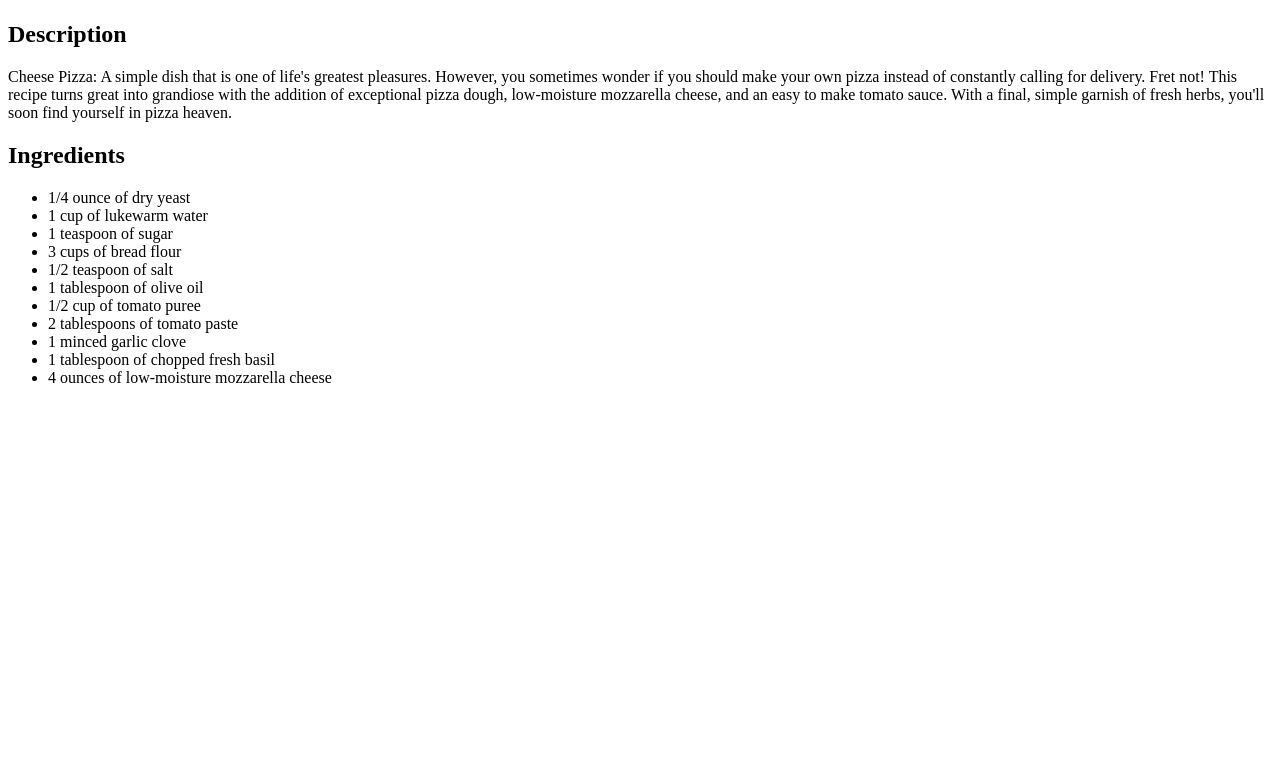
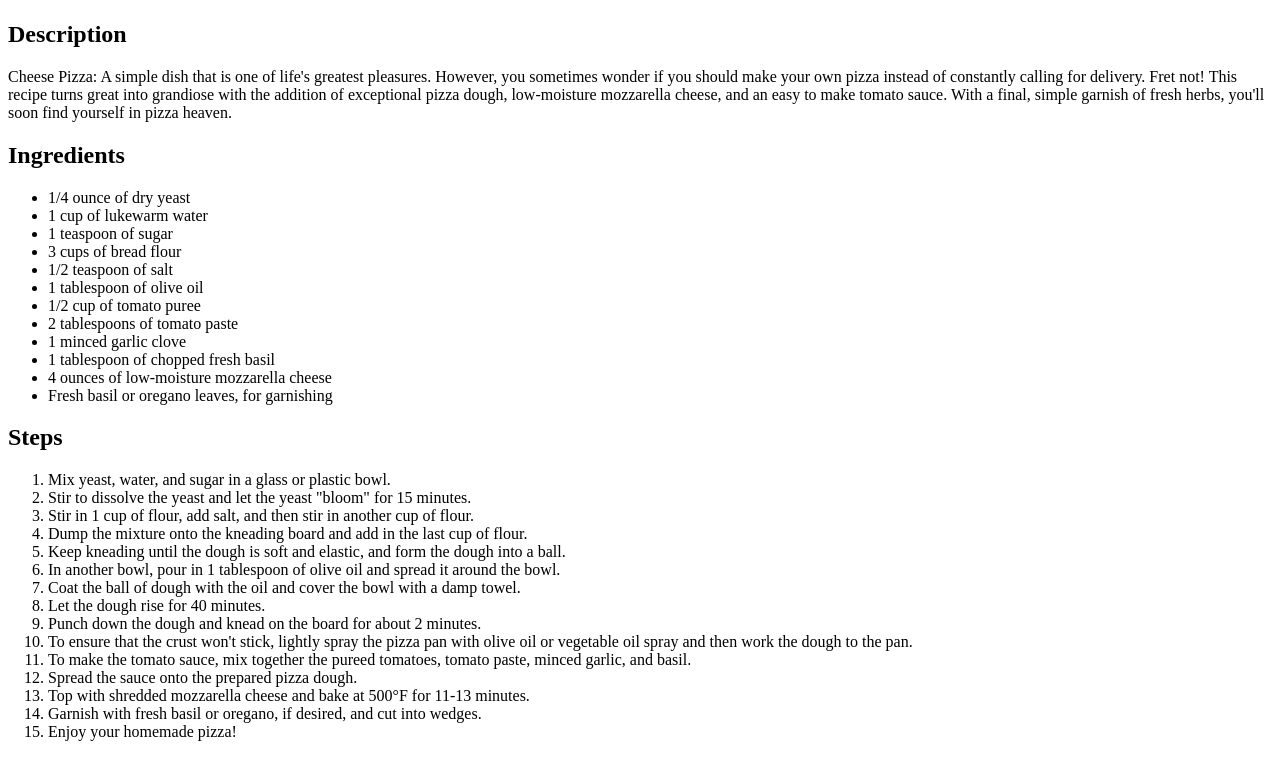
Before and after one commit to mvinza34/odin-recipes, a plain HTML site: page recipes/cheese_pizza.html in a window 1280 px wide. Shown: the part 483-1240 px from the top of the page. Before the commit the page ends 886 px from the top, so only its background shows below. Drawn offline with Linux system fonts and the light colour scheme.

Commit message:
Update 'cheese_pizza.html' with step-by-step instructions
- Added an ordered list of steps for making the recipe
- Provides clear instructions to guide users through the cooking process

```diff
--- a/recipes/cheese_pizza.html
+++ b/recipes/cheese_pizza.html
@@ -30,7 +30,27 @@
                 <li>1 minced garlic clove</li>
                 <li>1 tablespoon of chopped fresh basil</li>
                 <li>4 ounces of low-moisture mozzarella cheese</li>
+                <li>Fresh basil or oregano leaves, for garnishing</li>
             </ul>
+
+        <h2>Steps</h2>
+            <ol>
+                <li>Mix yeast, water, and sugar in a glass or plastic bowl.</li>
+                <li>Stir to dissolve the yeast and let the yeast "bloom" for 15 minutes.</li>
+                <li>Stir in 1 cup of flour, add salt, and then stir in another cup of flour.</li>
+                <li>Dump the mixture onto the kneading board and add in the last cup of flour.</li>
+                <li>Keep kneading until the dough is soft and elastic, and form the dough into a ball.</li>
+                <li>In another bowl, pour in 1 tablespoon of olive oil and spread it around the bowl.</li>
+                <li>Coat the ball of dough with the oil and cover the bowl with a damp towel.</li>
+                <li>Let the dough rise for 40 minutes.</li>
+                <li>Punch down the dough and knead on the board for about 2 minutes.</li>
+                <li>To ensure that the crust won't stick, lightly spray the pizza pan with olive oil or vegetable oil spray and then work the dough to the pan.</li>
+                <li>To make the tomato sauce, mix together the pureed tomatoes, tomato paste, minced garlic, and basil.</li>
+                <li>Spread the sauce onto the prepared pizza dough.</li>
+                <li>Top with shredded mozzarella cheese and bake at 500°F for 11-13 minutes.</li>
+                <li>Garnish with fresh basil or oregano, if desired, and cut into wedges.</li>
+                <li>Enjoy your homemade pizza!</li>
+            </ol>
     </body>
 
 </html>
```
